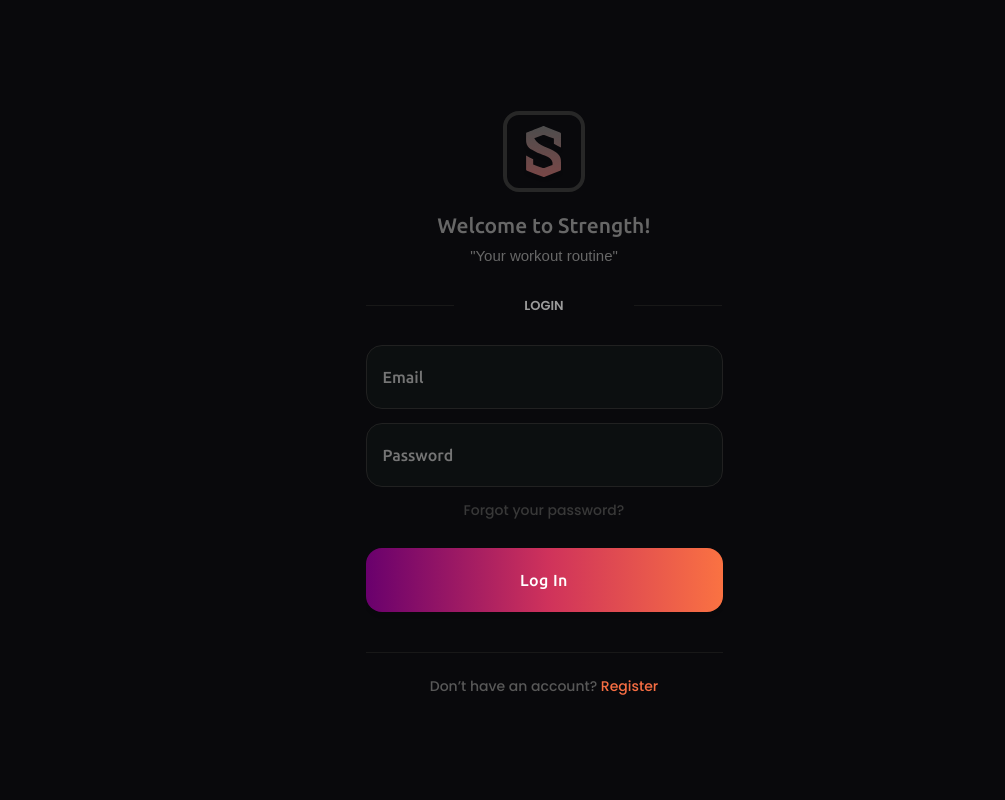
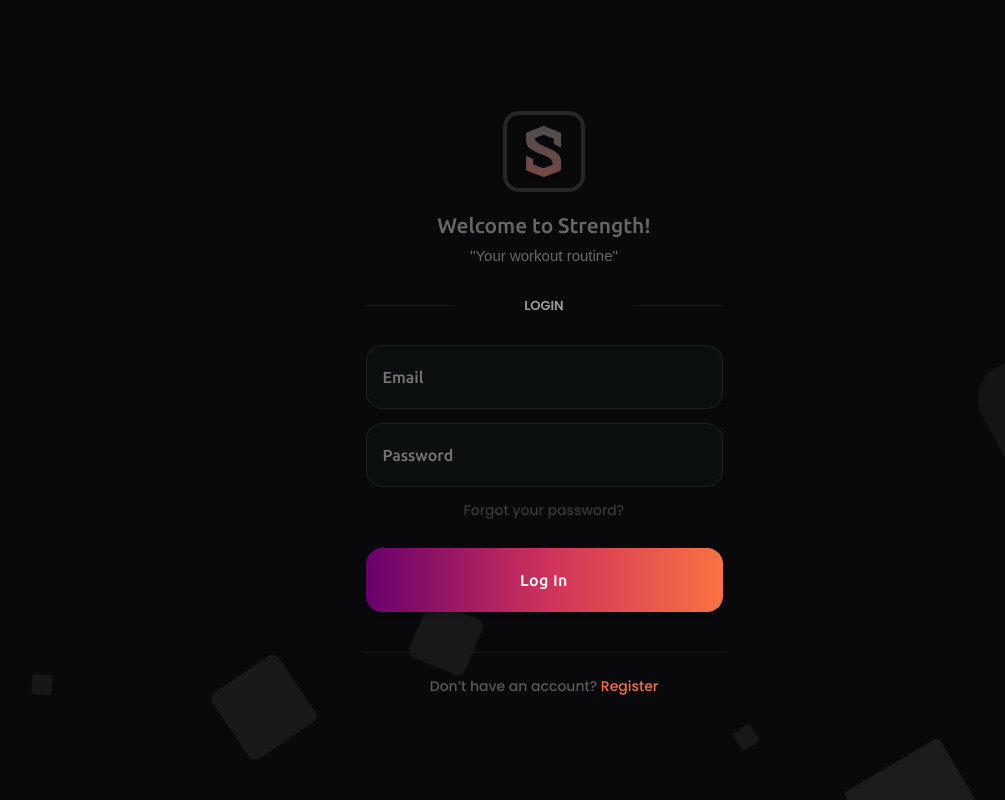
Before and after one commit to manoleaioan/strength, a React (Create React App) app in the folder frontend/: page / in a window 1280 px wide. Shown: the whole page, without its empty margins (96-1101 px from the left). Built offline with nearby package versions, Linux system fonts and the light colour scheme; a web font is replaced by a local one.

Commit message:
general updates

```diff
--- a/frontend/src/components/BgAnimation/BgAnimation.js
+++ b/frontend/src/components/BgAnimation/BgAnimation.js
@@ -1,15 +1,18 @@
 import React from 'react';
+import { ReactComponent as LeftShape } from '../../assets/LeftShape.svg';
+import { ReactComponent as RightShape } from '../../assets/RightShape.svg';
+
 import "./BgAnimation.scss";
 
 export default function BgAnimation() {
   return (
     <div className='bg-shapes'>
-      <div className="left-shape" ></div>
-      <div className="right-shape" ></div>
+      <LeftShape className="left-shape" />
+      <RightShape className="right-shape" />
 
-      {/* <ul className="circles">
+      <ul className="circles">
         <li></li> <li></li><li></li><li></li><li></li><li></li> <li></li><li></li><li></li> <li></li>
-      </ul> */}
+      </ul>
     </div>
   )
 }
--- a/frontend/src/components/BgAnimation/BgAnimation.scss
+++ b/frontend/src/components/BgAnimation/BgAnimation.scss
@@ -1,6 +1,5 @@
 .bg-shapes {
   .left-shape {
-    background: url("../../assets/LeftShape.svg");
     position: fixed;
     top: -56px;
     left: -76px;
@@ -11,22 +10,32 @@
     background-size: contain;
     max-height: 712px;
     max-width: 537px;
+    animation: moveRotate 6s infinite;
   }
 
   .right-shape {
-    background: url("../../assets/RightShape.svg");
     position: fixed;
     top: 107px;
-    right: 0;
     z-index: -10;
     height: 100%;
     background-repeat: no-repeat;
     background-size: contain;
-    /* max-height: 1191px; */
     max-width: 1260px;
     width: 100%;
     background-position: right bottom;
     right: -14%;
+    animation: moveRotate 6s infinite;
+  }
+
+  .left-shape path,
+  .right-shape path {
+    fill: var(--login-bg-shapes);
+    opacity: 1;
+    display: none;
+
+    @media (width>=480px) {
+      // display: block;
+    }
   }
 
   .circles {
@@ -38,6 +47,7 @@
     height: 100%;
     overflow: hidden;
     margin: 0;
+    z-index: -1;
   }
 
   .circles li {
@@ -46,7 +56,7 @@
     list-style: none;
     width: 20px;
     height: 20px;
-    background: rgba(255, 255, 255, 0.2);
+    background: var(--login-bg-shapes);
     animation: animate 25s linear infinite;
     bottom: -150px;
   }
--- a/frontend/src/components/PieChartCard/PieChartCard.scss
+++ b/frontend/src/components/PieChartCard/PieChartCard.scss
@@ -17,6 +17,7 @@
   &.skeleton {
     // background-color: var(--card-bg);
     animation: skeleton-loading 1s linear 0.5s infinite alternate !important;
+
     // min-height: 200px;
 
     .data-wrapper, .chart-wrapper{
@@ -34,7 +35,7 @@
     margin-top: 20px;
     margin-bottom: 20px;
     overflow: hidden;
-    box-shadow: 0 10px 10px 0 rgba(0, 0, 0, 0.01);
+    box-shadow: 0 10px 10px 0 rgb(0 0 0 / 1%);
     display: flex;
     position: relative;
 
@@ -82,7 +83,7 @@
     width: 100%;
     max-height: 200px;
     background: #1e1f23;
-    background: linear-gradient(271deg, rgba(24, 25, 28, 0) 62.4%, var(--metrics-data-shadow-fxcolor) 100%);
+    background: linear-gradient(271deg, rgb(24 25 28 / 0%) 62.4%, var(--metrics-data-shadow-fxcolor) 100%);
     position: relative;
     overflow: hidden;
     box-sizing: border-box;
@@ -92,7 +93,7 @@
     &::after {
       content: "";
       position: absolute;
-      background: linear-gradient(145deg, rgb(255 255 255 / 0%) 0%, rgba(153, 153, 153, 0.08) 100%);
+      background: linear-gradient(145deg, rgb(255 255 255 / 0%) 0%, rgb(153 153 153 / 8%) 100%);
       transform: rotate(-156deg);
       width: 50%;
       height: 200%;
@@ -117,7 +118,7 @@
       border-bottom: 1px solid var(--metrics-data-borders);
       box-sizing: border-box;
       font-weight: 500;
-      padding: 13px 0 10px 0;
+      padding: 13px 0 10px;
       font-size: 16px;
       line-height: 17px;
       height: 100%;
@@ -140,6 +141,7 @@
       .name {
         display: flex;
         align-items: center;
+        text-transform: capitalize;
 
         .bullet {
           border-radius: 16px;
@@ -147,7 +149,7 @@
           width: 14px;
           min-height: 14px;
           height: 14px;
-          box-shadow: -4px 0 4px 0 rgba(203, 199, 199, 0.1);
+          box-shadow: -4px 0 4px 0 rgb(203 199 199 / 10%);
           background: #474747;
           margin-right: 10px;
           margin-top: -2px;
--- a/frontend/src/components/Theme/_variables.css
+++ b/frontend/src/components/Theme/_variables.css
@@ -54,6 +54,8 @@
   --metrics-no-data-color:#e0e0e0;
 
   --skeleton-bg:#f5f5f518;
+
+  --login-bg-shapes:rgb(255 255 255 / 70%);
 }
 
 [data-theme="dark"] {
@@ -112,6 +114,8 @@
   --metrics-no-data-color:#272525;
 
   --skeleton-bg:#f5f5f518;
+
+  --login-bg-shapes:rgb(255 255 255 / 8%);
 }
 
 [data-theme="dark-oled"] {
--- a/frontend/src/pages/Account/Account.js
+++ b/frontend/src/pages/Account/Account.js
@@ -1,5 +1,5 @@
 import React, { useState } from 'react';
-import { useNavigate , useLocation } from "react-router-dom";
+import { useNavigate, useLocation } from "react-router-dom";
 import { motion } from "framer-motion";
 import "./Account.scss";
 
@@ -71,7 +71,7 @@ export default function Account() {
 
       </motion.div>
 
-      {/* <BgAnimation /> */}
+      <BgAnimation />
     </div>
   )
 }
```
